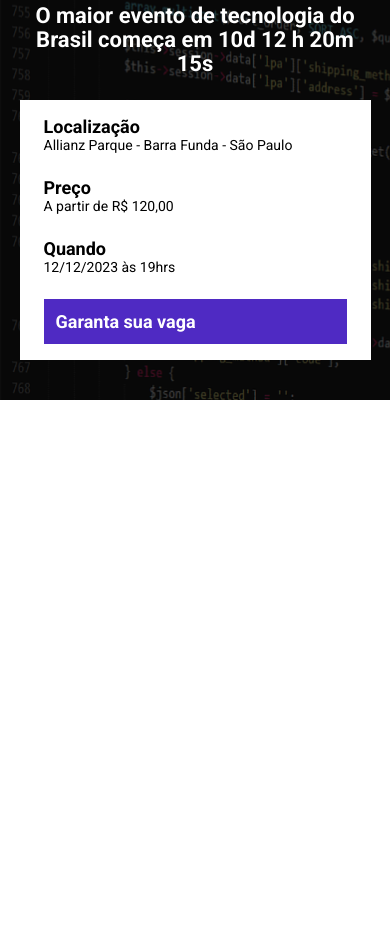
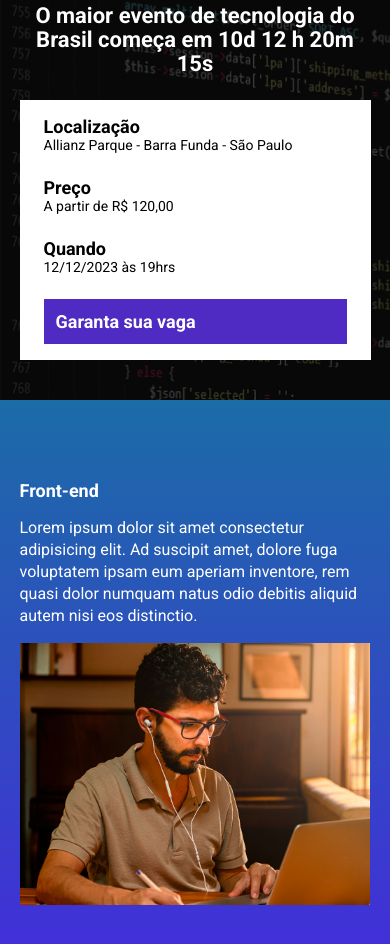
Before and after one commit to JJrCosta/ebac_tech_talks, a website built with Parcel: page src/index.html in a window 390 px wide. Shown: the part 100-1044 px from the top of the page. Before the commit the page ends 844 px from the top, so only its background shows below. Built offline with nearby package versions, Linux system fonts and the light colour scheme.

Commit message:
Criando a seção de detalhes do evento

```diff
--- a/src/index.html
+++ b/src/index.html
@@ -41,6 +41,18 @@
         </div>
     </header>
 
+    <section class="event">
+        <div class="container">
+            <div class="event__details">
+                <h2 class="event__details__title">Front-end</h2>
+                <p class="event__details__description">
+                    Lorem ipsum dolor sit amet consectetur adipisicing elit. Ad suscipit amet, dolore fuga voluptatem ipsam eum aperiam inventore, rem quasi dolor numquam natus odio debitis aliquid autem nisi eos distinctio.
+                </p>
+            </div>
+            <img class="event__image" src="./images/frontend.png" alt="front-end">
+        </div>
+    </section>
+
     <script src="scripts/main.js"></script>
 </body>
 </html>
--- /dev/null
+++ b/src/styles/_event.scss
@@ -0,0 +1,42 @@
+.event {
+    padding: 80px 0;
+    background-image: linear-gradient(#1b6ca7, #442bdb);
+
+    .container {
+        display: flex;
+    }
+
+    &__image {
+        max-width: 350px;
+    }
+
+    &__details {
+        margin-right: 40px;
+
+        &__title {
+            font-size: 18px;
+            font-weight: bold;
+            margin-bottom: 16px;
+        }
+
+        &__description {
+            line-height: 22px;
+        }
+    }
+
+    @media (max-width: 640px) {
+        .container {
+            display: block;
+        }
+
+        &__image {
+            width: 100%;
+        }
+
+        &__details {
+            margin-right: 0;
+            margin-bottom: 16px;
+        }
+    }
+
+}
--- a/src/styles/main.scss
+++ b/src/styles/main.scss
@@ -1,6 +1,7 @@
 @use 'hero';
 @use 'components/infos_bar';
 @use 'components/buttons';
+@use 'event';
 
 * {
     margin: 0;
```
